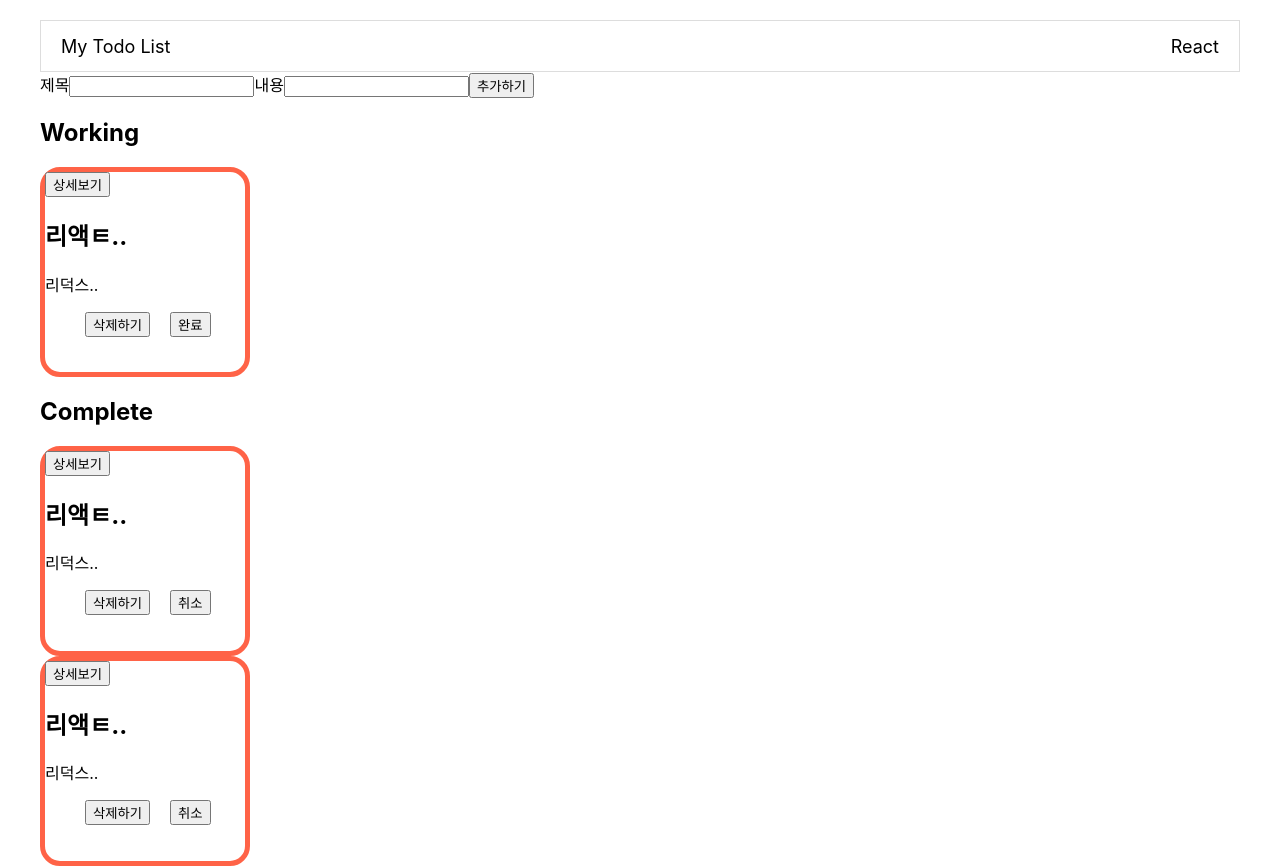
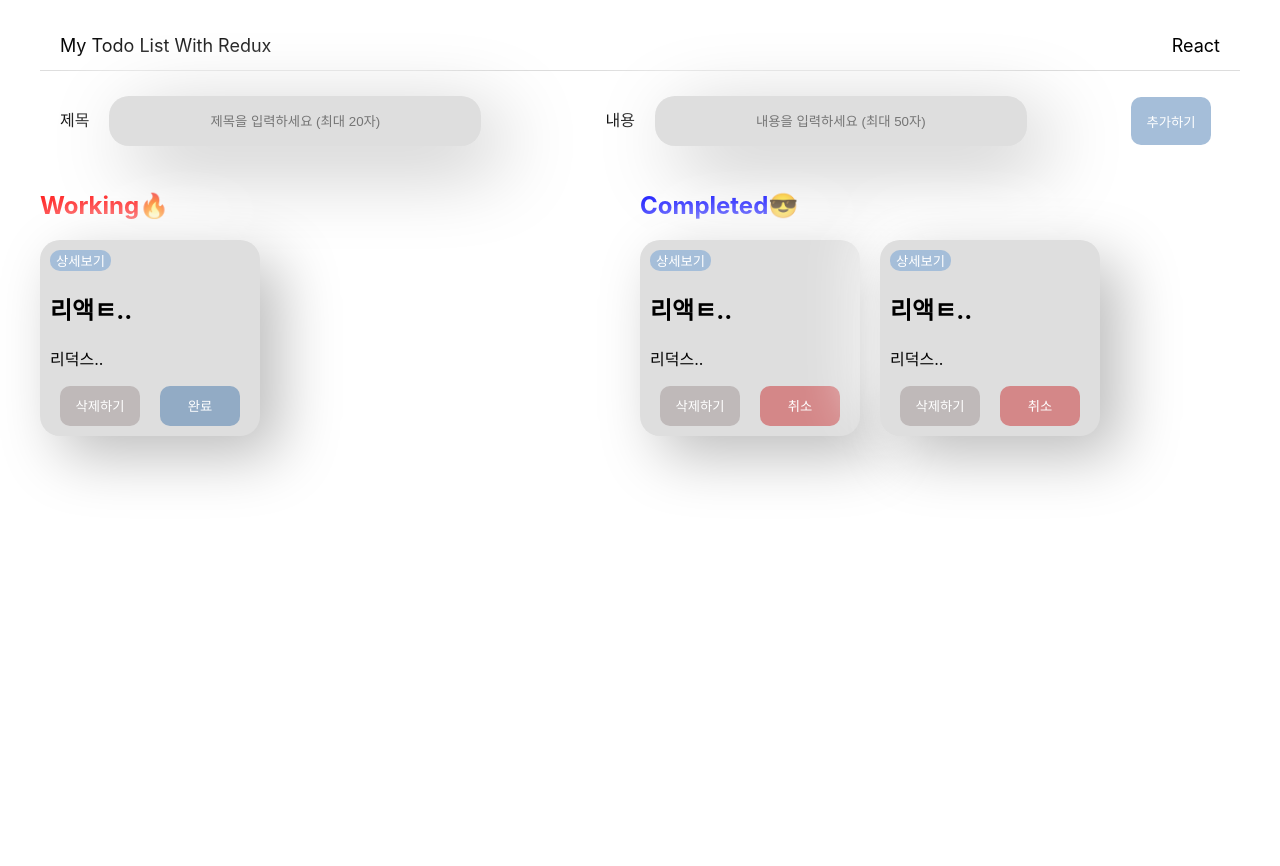
Before and after one commit to seunghoonKang/4w-assignment, a React (Create React App) app: page / in a window 1280 px wide. After the commit the page ends 800 px from the top, so only its background shows below. Built offline with nearby package versions, Linux system fonts and the light colour scheme.

Commit message:
styled-components css 적용

```diff
--- a/src/components/AddTodo.jsx
+++ b/src/components/AddTodo.jsx
@@ -1,6 +1,7 @@
 import React, { useState } from "react";
 import { useDispatch } from "react-redux";
 import { addTodo } from "../redux/modules/todos";
+import styled from "styled-components";
 
 export default function AddTodo() {
   const [inputs, setInputs] = useState({
@@ -13,7 +14,7 @@ export default function AddTodo() {
 
   const onSubmitHandler = (e) => {
     e.preventDefault();
-    if (title.length === 0 || content.length === 0) return;
+    if (title === "" || content === "") return;
     dispatch(addTodo(inputs));
     setInputs({
       title: "",
@@ -31,23 +32,81 @@ export default function AddTodo() {
 
   return (
     <section>
-      <form action="" onSubmit={onSubmitHandler}>
-        <label htmlFor="title">제목</label>
-        <input
+      <Forms action="" onSubmit={onSubmitHandler}>
+        <InputDiv>
+          <FormLabel htmlFor="title">제목</FormLabel>
+          <InputItem
+            type="text"
+            maxLength="20"
+            placeholder="제목을 입력하세요 (최대 20자)"
             id="title"
             name="title"
             onChange={onChangeHandler}
             value={title}
-        ></input>
-        <label htmlFor="content">내용</label>
-        <input
+          ></InputItem>
+        </InputDiv>
+        <InputDiv>
+          <FormLabel htmlFor="content">내용</FormLabel>
+          <InputItem
+            type="text"
+            maxLength="50"
+            placeholder="내용을 입력하세요 (최대 50자)"
             id="content"
             name="content"
             onChange={onChangeHandler}
             value={content}
-        ></input>
-        <button>추가하기</button>
-      </form>
+          ></InputItem>
+        </InputDiv>
+        <AddDIv>
+          <AddTodoBtn>추가하기</AddTodoBtn>
+        </AddDIv>
+      </Forms>
     </section>
   );
 }
+
+const FormLabel = styled.label`
+  margin: 20px;
+`;
+
+const Forms = styled.form`
+  height: 100px;
+  display: flex;
+  flex-wrap: wrap;
+  align-items: center;
+`;
+
+const InputDiv = styled.div`
+  flex: 1;
+`;
+
+const InputItem = styled.input`
+  min-width: 23rem;
+  height: 48px;
+  border: none;
+
+  border-radius: 20px;
+  background: #dedede;
+  box-shadow: 20px 20px 80px #bdbdbd, -20px -20px 60px #ffffff;
+  text-align: center;
+`;
+
+const AddDIv = styled.div`
+  flex: 0.2;
+`;
+
+const AddTodoBtn = styled.button`
+  height: 48px;
+  min-width: 5rem;
+  border: none;
+  border-radius: 10px;
+  background: #a5bed9;
+
+  color: #fff;
+  cursor: pointer;
+
+  &:hover {
+    background: #386391;
+    transition: 0.2s ease-in;
+  }
+`;
--- a/src/components/Detail.jsx
+++ b/src/components/Detail.jsx
@@ -1,6 +1,7 @@
 import React from "react";
 import { useNavigate, useParams } from "react-router-dom";
 import { useSelector } from "react-redux";
+import styled from "styled-components";
 
 export default function Detail() {
   const todos = useSelector((state) => state.reducer.todos);
@@ -11,11 +12,77 @@ export default function Detail() {
   const { id, title, content } = DetailTodo;
 
   return (
-    <div>
-      <p>{id}</p>
-      <h2>{title}</h2>
-      <div>{content}</div>
-      <button onClick={() => navigate(-1)}>뒤로가기</button>
-    </div>
+    <DetailDiv>
+      {/* <label>id</label> */}
+      <IdPtag>id: {id}</IdPtag>
+      <label>제목</label>
+      <TitleDiv>
+        <h2>{title}</h2>
+      </TitleDiv>
+      <label>내용</label>
+      <ContentDiv>{content}</ContentDiv>
+      <BackBtn onClick={() => navigate(-1)}>뒤로가기</BackBtn>
+    </DetailDiv>
   );
 }
+
+const DetailDiv = styled.div`
+  width: 40rem;
+  /* height: 30rem; */
+  margin: auto;
+  background: white;
+  margin-top: 20%;
+  display: flex;
+  flex-direction: column;
+  justify-content: space-evenly;
+
+  border-radius: 20px;
+  background: #dedede;
+  box-shadow: 20px 20px 60px #bdbdbd, -20px -20px 60px #ffffff;
+  padding: 30px;
+  gap: 10px;
+`;
+
+const IdPtag = styled.p`
+  height: 20px;
+  width: 100px;
+  background: #efefef;
+  border: none;
+  border-radius: 20px;
+  display: flex;
+  align-items: center;
+  justify-content: center;
+  padding: 5px;
+`;
+
+const TitleDiv = styled.div`
+  height: 50px;
+  background: #efefef;
+  border: none;
+  border-radius: 20px;
+  display: flex;
+  align-items: center;
+  padding: 10px;
+`;
+
+const ContentDiv = styled.div`
+  height: 200px;
+  background: #efefef;
+  border: none;
+  border-radius: 20px;
+  display: flex;
+  align-items: center;
+  padding: 10px;
+`;
+
+const BackBtn = styled.button`
+  height: 50px;
+  border: none;
+  border-radius: 20px;
+  cursor: pointer;
+  &:hover {
+    background: #da43aa;
+    color: white;
+    transition: 0.2s ease-in;
+  }
+`;
--- a/src/components/Header.jsx
+++ b/src/components/Header.jsx
@@ -3,7 +3,7 @@ import styled from "styled-components";
 export default function Header() {
   return (
     <Headerdiv>
-      <span>My Todo List</span>
+      <span>My Todo List With Redux</span>
       <span>React</span>
     </Headerdiv>
   );
@@ -18,7 +18,7 @@ const Headerdiv = styled.div`
 
   font-size: 18px;
   text-align: center;
-  border: 1px solid #ddd;
+  border-bottom: 1px solid #ddd;
 
   margin-top: 20px;
   padding: 0 20px;
--- a/src/components/Lists.jsx
+++ b/src/components/Lists.jsx
@@ -10,22 +10,31 @@ export default function Lists() {
 
   return (
     <ListContainer>
+      <ListSecondContainer>
+        <H2Toggle wordColor="red">Working🔥</H2Toggle>
+
         <RenderTodoList
           rendertitle="Working"
           todos={workingTodos}
         ></RenderTodoList>
+      </ListSecondContainer>
+
+      <ListSecondContainer>
+        <H2Toggle wordColor="blue">Completed😎</H2Toggle>
+
         <RenderTodoList
           rendertitle="Complete"
           todos={completedTodos}
         ></RenderTodoList>
+      </ListSecondContainer>
     </ListContainer>
   );
 }
 
 const RenderTodoList = ({ todos, rendertitle }) => {
   return (
-    <div>
-      <h2>{rendertitle}</h2>
+    <RenderListContainer>
+      {/* <h2>{rendertitle}</h2> */}
       {todos.map((todo) => {
         return (
           <div key={todo.id}>
@@ -33,8 +42,24 @@ const RenderTodoList = ({ todos, rendertitle }) => {
           </div>
         );
       })}
-    </div>
+    </RenderListContainer>
   );
 };
 
-const ListContainer = styled.div``;
+const ListContainer = styled.div`
+  display: flex;
+`;
+
+const ListSecondContainer = styled.div`
+  flex: 1;
+`;
+
+const RenderListContainer = styled.div`
+  display: flex;
+  flex-wrap: wrap;
+  gap: 20px;
+`;
+
+const H2Toggle = styled.h2`
+  color: ${(props) => props.wordColor};
+`;
--- a/src/components/Todo.jsx
+++ b/src/components/Todo.jsx
@@ -17,23 +17,35 @@ export default function Todo({ todo }) {
 
   return (
     <TodoContainer>
-      <button
+      <GotoDetail
         onClick={() => {
           navigate(`/detail/${id}`);
         }}
         id={id}
       >
         상세보기
-      </button>
+      </GotoDetail>
       <h2>{title}</h2>
       <p>{content}</p>
       <ButtonContainer>
-        <button onClick={onRemove}>삭제하기</button>
+        <DeleteBtn onClick={onRemove}>삭제하기</DeleteBtn>
 
         {isDone ? (
-          <button onClick={onIsDone}>취소</button>
+          <ToggleBtn
+            bgColor="#d48788"
+            hoverBgColor="#e41c20"
+            onClick={onIsDone}
+          >
+            취소
+          </ToggleBtn>
         ) : (
-          <button onClick={onIsDone}>완료</button>
+          <ToggleBtn
+            bgColor="#92abc5"
+            hoverBgColor="#4189d7"
+            onClick={onIsDone}
+          >
+            완료
+          </ToggleBtn>
         )}
       </ButtonContainer>
     </TodoContainer>
@@ -42,13 +54,57 @@ export default function Todo({ todo }) {
 
 const TodoContainer = styled.div`
   width: 200px;
-  height: 200px;
-  border: 5px solid tomato;
+  /* height: 200px; */
   border-radius: 20px;
+  background: #dedede;
+  box-shadow: 20px 20px 60px #bdbdbd, -20px -20px 60px #ffffff;
+  padding: 10px;
+  word-break: break-all;
 `;
 
 const ButtonContainer = styled.div`
   display: flex;
   gap: 20px;
-  margin-left: 20%;
+  justify-content: center;
 `;
+
+const GotoDetail = styled.button`
+  border: none;
+  border-radius: 10px;
+  background: #a5bed9;
+
+  color: #fff;
+  cursor: pointer;
+
+  &:hover {
+    background: #3282d8;
+    transition: 0.2s ease-in;
+  }
+`;
+
+const DeleteBtn = styled.button`
+  border: none;
+  border-radius: 10px;
+  background: #bfb9b9;
+  width: 80px;
+  color: #fff;
+  cursor: pointer;
+  &:hover {
+    background: #da43aa;
+    transition: 0.2s ease-in;
+  }
+`;
+
+const ToggleBtn = styled.button`
+  border: none;
+  border-radius: 10px;
+  background: ${(props) => props.bgColor};
+  width: 80px;
+  height: 40px;
+  color: #fff;
+  cursor: pointer;
+  &:hover {
+    background: ${(props) => props.hoverBgColor};
+    transition: 0.2s ease-in;
+  }
+`;
```
Lines whose indentation alone changed are shown as unchanged.
